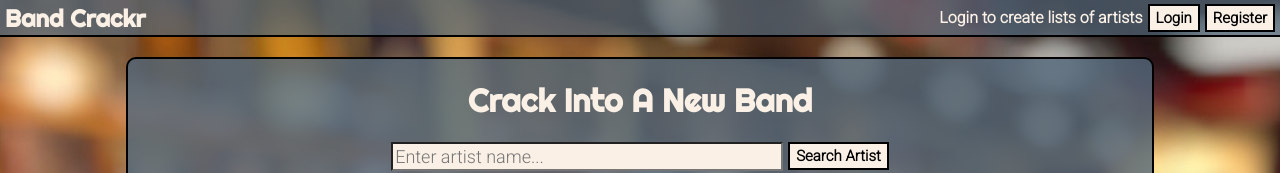
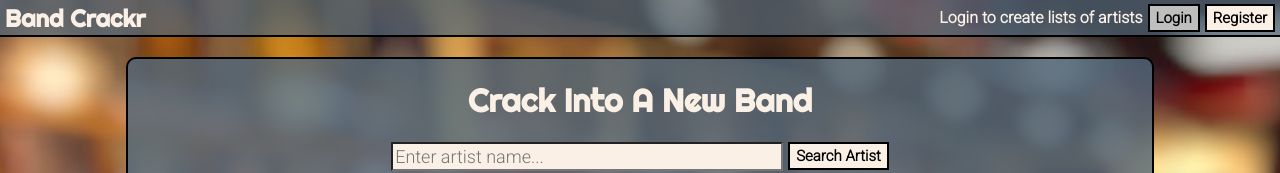
Before and after one commit to Dillonpyle/where-to-start-FE, a React (Create React App) app: page / in a window 1280 px wide. In both pictures the pointer is over the button "Login". Shown: the top 173 px of the page. Built offline with nearby package versions, Linux system fonts and the light colour scheme; the HTML template or start-up script is replaced by a standard one.

Commit message:
color changes

```diff
--- a/src/App.css
+++ b/src/App.css
@@ -47,6 +47,10 @@ button {
   height: 28px;
   font-size: 15px;
   font-weight: bold;
+}
+
+button:hover {
+  background-color: rgb(191, 191, 191);
 }
 
 input {
```
